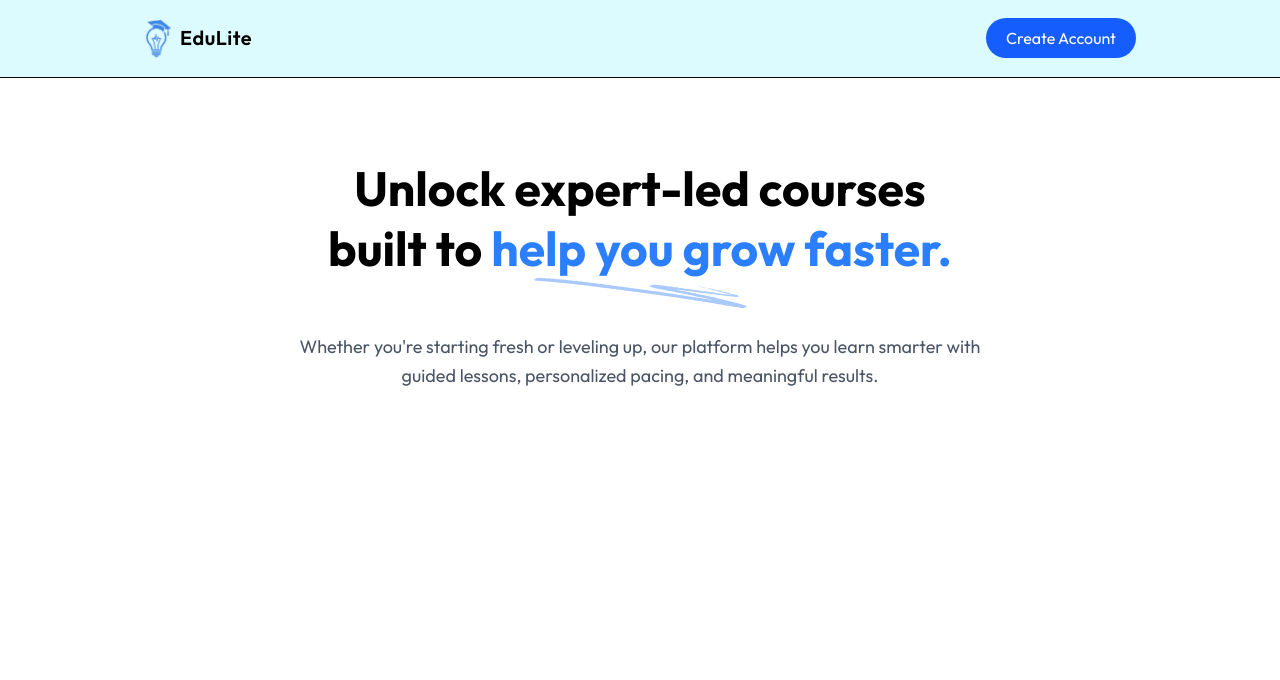
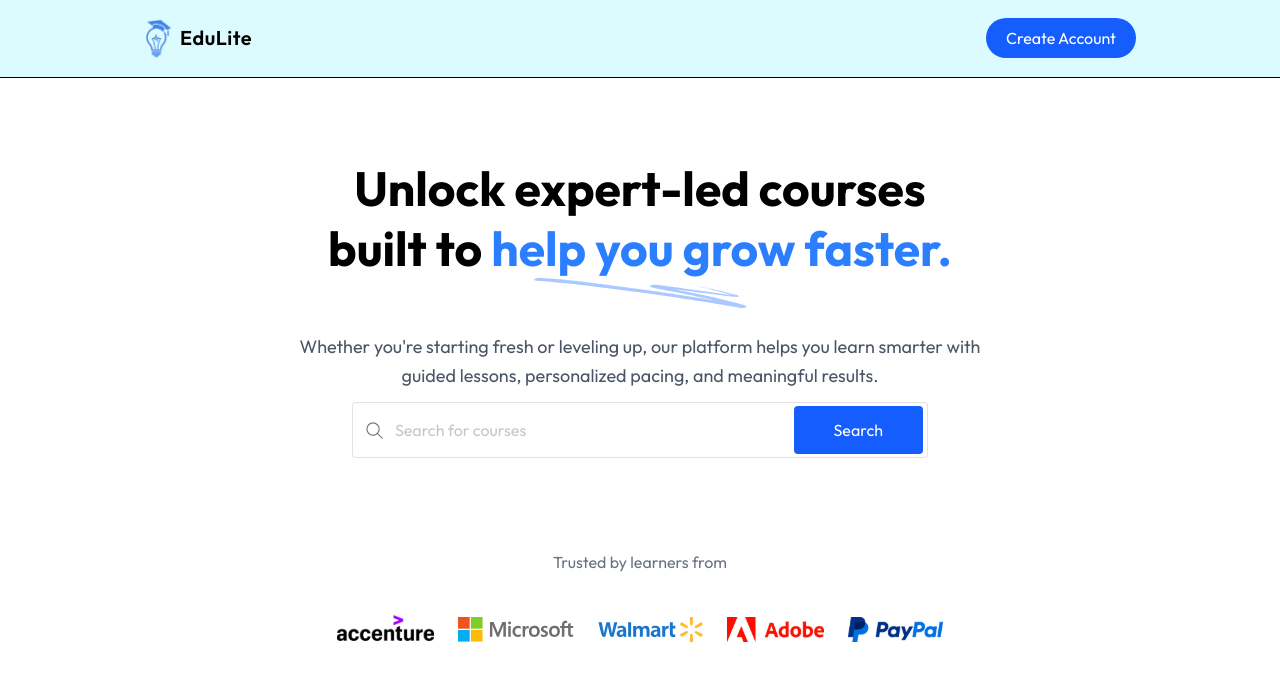
Before and after one commit to manudeep07/LMS, a React (Vite) app: page / in a window 1280 px wide. Shown: the top 680 px of the page. Built offline with nearby package versions, Linux system fonts and the light colour scheme; no server answers.

Commit message:
added search bar and companies in hero component

```diff
--- a/src/components/student/Companies.jsx
+++ b/src/components/student/Companies.jsx
@@ -0,0 +1,18 @@
+import React from 'react'
+import { assets } from '../../assets/assets'
+const Companies = () => {
+  return (
+    <div>
+        <p className='text-center text-base text-gray-500'>Trusted by learners from</p>
+        <div className='flex flex-wrap items-center justify-center gap-6 md:gap16 md:mt-10 mt-5'>
+            <img src={assets.accenture_logo} alt="accenture" />
+            <img src={assets.microsoft_logo} alt="microsoft" />
+            <img src={assets.walmart_logo} alt="walmart" />
+            <img src={assets.adobe_logo} alt="adobe" />
+            <img src={assets.paypal_logo} alt="paypal" />
+        </div>
+    </div>
+  )
+}
+
+export default Companies
--- a/src/components/student/Hero.jsx
+++ b/src/components/student/Hero.jsx
@@ -1,5 +1,6 @@
 import React from 'react'
 import { assets } from '../../assets/assets'
+import SearchBar from './SearchBar'
 
 const Hero = () => {
   return (
@@ -19,7 +20,7 @@
         Whether you're starting fresh or leveling up, our platform helps you learn smarter with guided lessons,
         personalized pacing, and meaningful results.
       </p>
-
+      <SearchBar/>
     </div>
   )
 }
--- /dev/null
+++ b/src/components/student/Logo.jsx
@@ -0,0 +1,15 @@
+import React from 'react'
+import { assets } from '../../assets/assets'
+import { Link } from 'react-router-dom'
+const Logo = () => {
+  return (
+    <div>
+        <div className="flex items-center gap-2 cursor-pointer">
+            <img src={assets.logo1} className="w-6 lg:w-7" alt="logo" />
+            <h1 className="font-semibold text-lg lg:text-xl tracking-wide">EduLite</h1>
+          </div>
+    </div>
+  )
+}
+
+export default Logo
--- a/src/components/student/NavBar.jsx
+++ b/src/components/student/NavBar.jsx
@@ -1,6 +1,7 @@
 import React from 'react'
 import { assets } from '../../assets/assets'
 import { Link } from 'react-router-dom';
+import Logo from './Logo';
 import {useClerk,UserButton,useUser} from '@clerk/clerk-react'
 const NavBar = () => {
 
@@ -10,11 +11,7 @@
   return (
    <div className={`flex items-center justify-between px-4 sm:px-10 lg:px-36 py-4 border-b ${isCourseListPage ? 'bg-white' : 'bg-cyan-100/70'}`}>
 
-  <div className="flex items-center gap-2 cursor-pointer">
-    <img src={assets.logo1} className="w-6 lg:w-7" alt="logo" />
-    <h1 className="font-semibold text-lg lg:text-xl tracking-wide">EduLite</h1>
-  </div>
-
+ <Logo/>
   <div className="hidden md:flex items-center gap-6 text-gray-600">
     <div className="flex gap-2">
       {user && <><button className="hover:text-blue-600 transition cursor-pointer">Become Educator</button><span>|</span><Link className="hover:text-blue-600 transition" to="/my-enrollments">My Enrollments</Link></>}
--- a/src/components/student/SearchBar.jsx
+++ b/src/components/student/SearchBar.jsx
@@ -0,0 +1,39 @@
+import React, { useState } from 'react'
+import { assets } from '../../assets/assets'
+import { useNavigate } from 'react-router-dom'
+
+const SearchBar = ({ data }) => {
+  const navigate = useNavigate();
+  const [input, setInput] = useState(data ? data : '');
+
+  const onSearchHandler = (e) => {
+    e.preventDefault();
+    navigate('/course-list/' + input);
+  };
+
+  return (
+    <form
+      onSubmit={onSearchHandler}
+      className="max-w-xl w-full my-3 md:h-14 h-12 flex items-center bg-white border border-gray-500/20 rounded"
+    >
+      <img src={assets.search_icon} alt="search_icon" className="px-3 md:w-auto w-10" />
+
+      <input
+        type="text"
+        placeholder="Search for courses"
+        className="w-full h-full outline-none text-gray-500/80"
+        value={input}
+        onChange={(e) => setInput(e.target.value)}
+      />
+
+      <button
+        type="submit"
+        className="bg-blue-600 rounded text-white md:px-10 px-7 md:py-3 py-2 mx-1"
+      >
+        Search
+      </button>
+    </form>
+  );
+};
+
+export default SearchBar;
--- a/src/pages/student/Home.jsx
+++ b/src/pages/student/Home.jsx
@@ -1,11 +1,13 @@
 import React from 'react'
 import NavBar from '../../components/student/NavBar'
 import Hero from '../../components/student/Hero'
+import Companies from '../../components/student/Companies'
 
 const Home = () => {
   return (
     <div>
       <Hero/>
+      <Companies/>
     </div>
   )
 }
```
